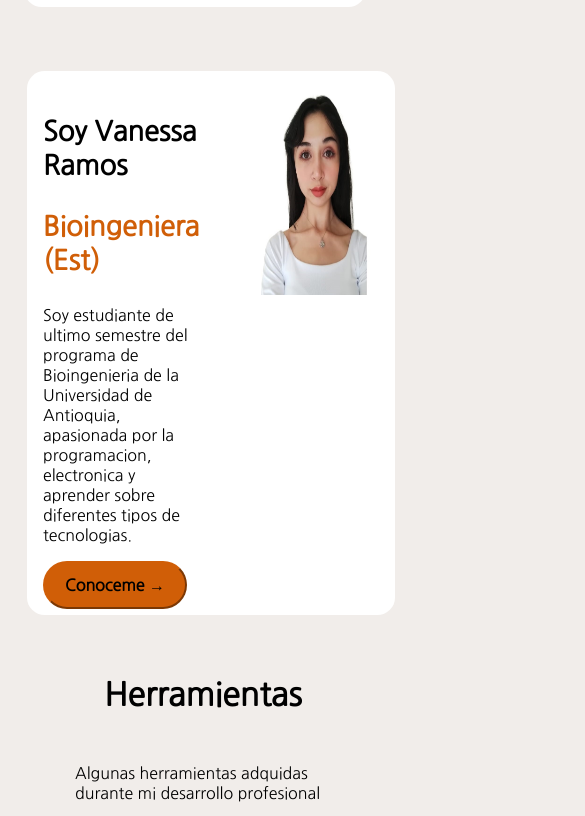
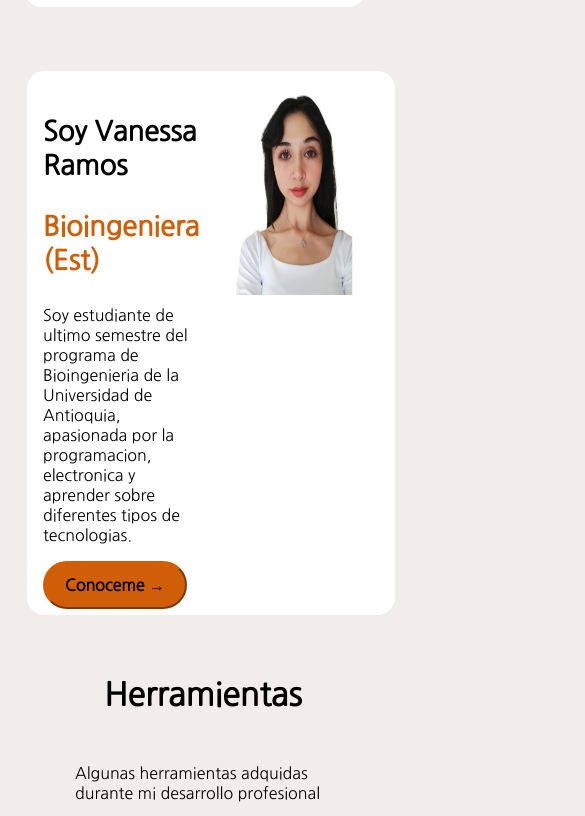
Before and after one commit to DyeSky/Curriculum, a plain HTML site: page index.html in a window 390 px wide. Shown: the part 1031-1847 px from the top of the page, 585 px wide, since content can reach past the window. Drawn offline with Linux system fonts and the light colour scheme.

Commit message:
Update styles.css

```diff
--- a/styles.css
+++ b/styles.css
@@ -247,7 +247,7 @@ body {
   flex-wrap: nowrap;
   justify-content: center;
   align-items: center;
-  margin-left: 15rem;
+  margin-left: 35rem;
 }
 
 .title-footer {
@@ -360,7 +360,8 @@ margin-top: 0.7rem;
 }
 
 .fotoPresentacion {
-  width: 10rem;
+margin-left: -2rem;
+  width: 11rem;
   height: 13rem;
 }
 .boton-conocer {
```
